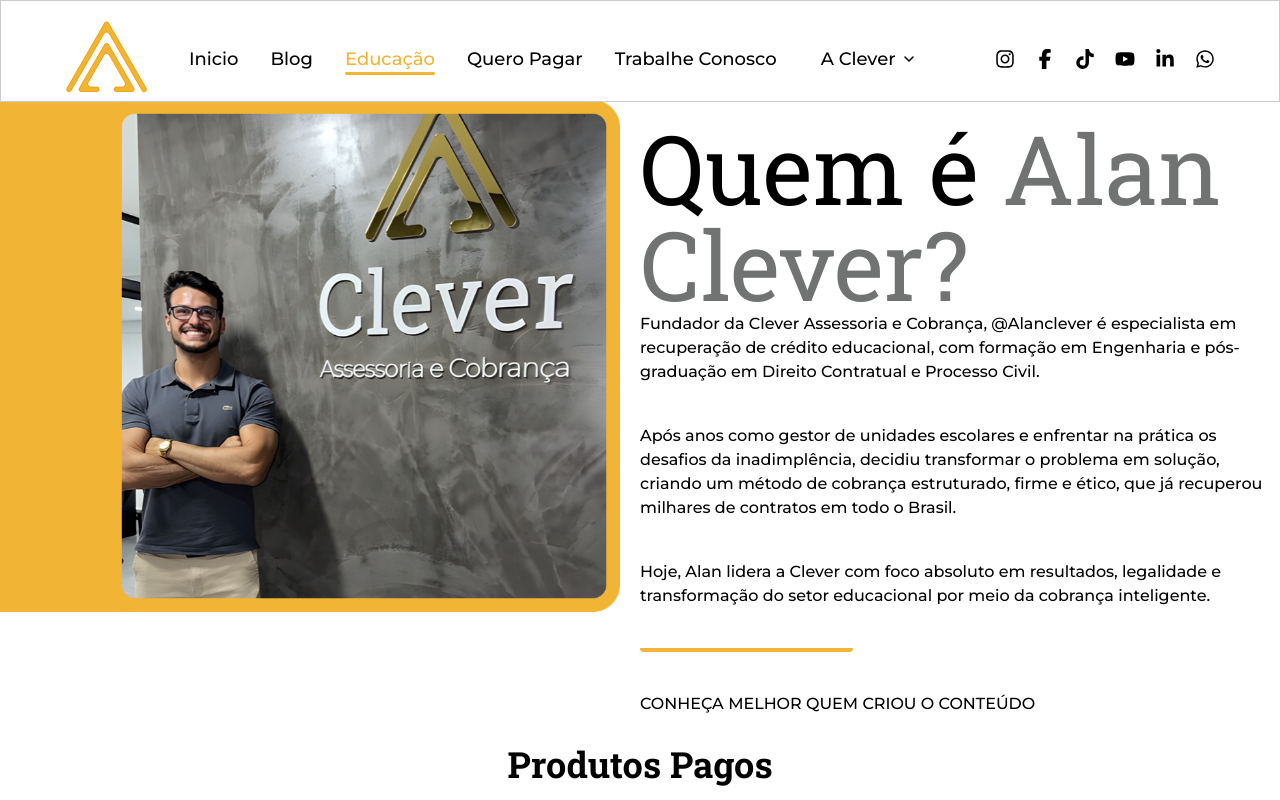
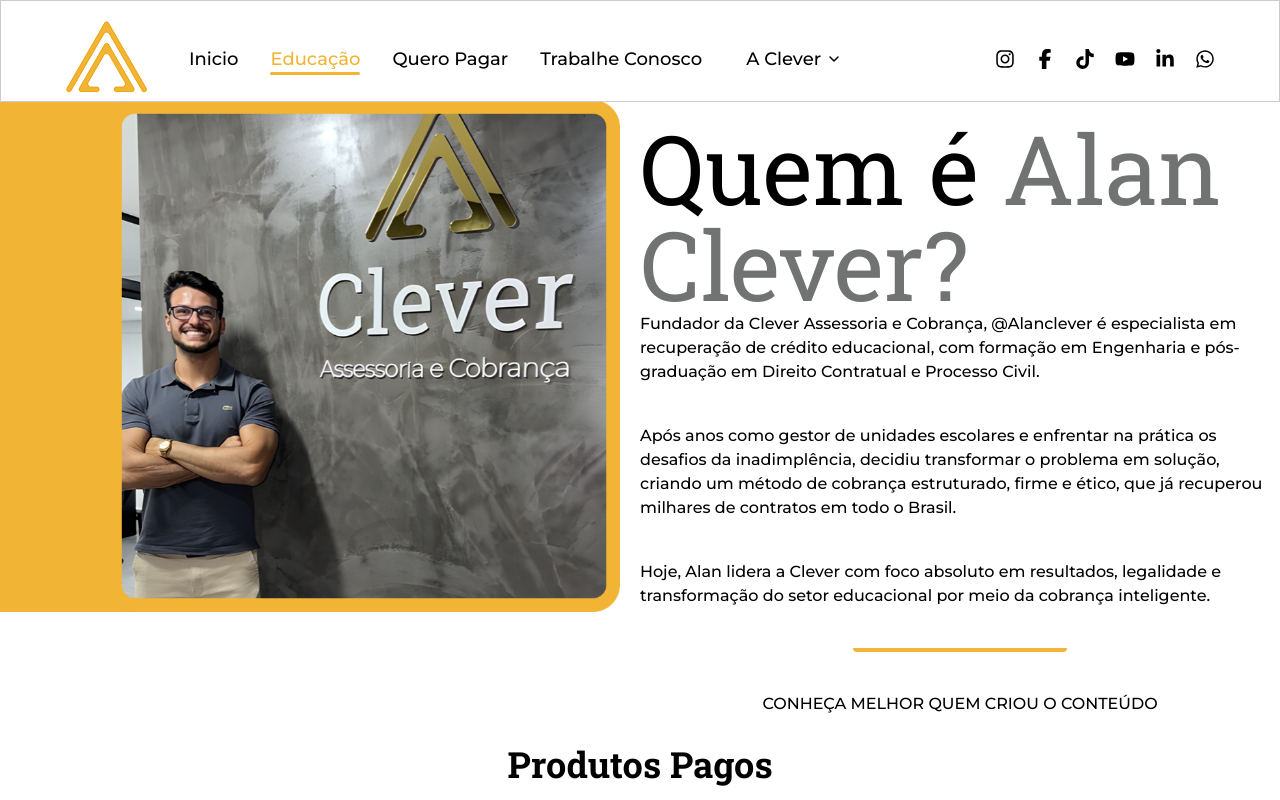
Before and after one commit to Clever-Cobranca/cleverSite2.0, a React (Vite) app: page /Educacao in a window 1280 px wide. Built offline with nearby package versions, Linux system fonts and the light colour scheme.

Commit message:
Responsividade da tela educação

```diff
--- a/src/Pages/Educacao.jsx
+++ b/src/Pages/Educacao.jsx
@@ -2,23 +2,23 @@ import { Header } from "../components/Header/Header"
 import Alan from "../assets/Alan.png"
 import EbookCapa from "../assets/svgs/cobranca-sem-medo.svg"
 import { Footer } from "../components/Footer/Footer"
-export default function Educacao(){
-    return(
+export default function Educacao() {
+    return (
         <>
             <Header />
             <main className="mt-25 mb-25">
-                <section className="md:flex md:justify-between">
-                    <div className="md:w-2/5 md:h-full bg-[#F1B434]">
-                        <img className="md:ml-27" src={Alan}/>
+                <section className="max-md:flex md:justify-items-center lgs:flex max-sm:flex-col md:justify-between">
+                    <div className="md:m-10 lgs:m-0 lgs:w-2/5 md:h-full bg-[#F1B434]">
+                        <img className="lgs:ml-27" src={Alan} />
                     </div>
 
-                    <div className="md:w-1/2 mt-5 text-center md:text-start">
-                        <h1 className="font-family-roboto-slab text-5xl md:text-8xl">Quem é <span className="text-[#707372]">Alan Clever?</span></h1>
-                        <div className="flex flex-col items-center md:items-start gap-10">
+                    <div className="lgs:w-1/2 md:p-10 lgs:p-0 md:flex md:flex-col md:items-center mt-5 text-center lgs:text-start">
+                        <h1 className="font-family-roboto-slab max-sm:text-3xl md:text-5xl lgs:text-8xl">Quem é <span className="text-[#707372]">Alan Clever?</span></h1>
+                        <div className="flex flex-col items-center md:items-center gap-10">
                             <p>Fundador da Clever Assessoria e Cobrança, @Alanclever é especialista em recuperação de crédito educacional, com formação em Engenharia e pós-graduação em Direito Contratual e Processo Civil.</p>
                             <p>Após anos como gestor de unidades escolares e enfrentar na prática os desafios da inadimplência, decidiu transformar o problema em solução, criando um método de cobrança estruturado, firme e ético, que já recuperou milhares de contratos em todo o Brasil.</p>
                             <p>Hoje, Alan lidera a Clever com foco absoluto em resultados, legalidade e transformação do setor educacional por meio da cobrança inteligente.</p>
-                            <div className="border-t-4 border-[#F1B434] w-2/6 rounded-b-full"/>
+                            <div className="border-t-4 border-[#F1B434] w-2/6 rounded-b-full" />
                             <p>CONHEÇA MELHOR QUEM CRIOU O CONTEÚDO</p>
                         </div>
                     </div>
@@ -27,9 +27,9 @@ export default function Educacao(){
                 <section>
                     <h2 className="text-center font-family-roboto-slab font-bold text-4xl mb:text-8xl p-7">Produtos Pagos</h2>
 
-                    <div className="flex flex-col md:flex-row p-10 md:p-0 justify-center gap-5 md:gap-15">
+                    <div className="flex flex-col max-sm:flex-col max-md:flex-row p-10 md:p-10 justify-center gap-5 md:gap-15 md:items-center max-sm:items-center lgs:flex-row">
 
-                        <div className="flex flex-col md:flex-row items-center md:flex md:w-1/3 md:text-center h-4/12 gap-5 justify-around bg-[#E2E2E2] items-center p-3 rounded-4xl">
+                        <div className="flex flex-col md:flex-row max-sm:min-w-11/12 max-sm:justify-center max-md:w-1/2 lgs:w-1/3 md:text-center h-4/12 gap-5 justify-around bg-[#E2E2E2] items-center p-3 rounded-4xl">
                             <img className="rounded-2xl md:h-full md:w-1/2" src={EbookCapa} />
                             <div className="flex flex-col mb:w-1/2 items-center justify-center gap-7">
                                 <h3 className="font-bold text-2xl">Cobrança Sem medo, Escola Sem prejuízo</h3>
@@ -40,7 +40,7 @@ export default function Educacao(){
                             </div>
                         </div>
 
-                        <div className="flex flex-col md:flex-row items-center md:flex md:w-1/3 md:text-center h-4/12 gap-5 justify-around bg-[#E2E2E2] items-center p-3 rounded-4xl">
+                        <div className="flex flex-col md:flex-row max-sm:min-w-11/12 max-sm:justify-center max-md:w-1/2 lgs:w-1/3 md:text-center h-4/12 gap-5 justify-around bg-[#E2E2E2] items-center p-3 rounded-4xl">
                             <img className="rounded-2xl md:h-full md:w-1/2" src={EbookCapa} />
                             <div className="flex flex-col mb:w-1/2 items-center justify-center gap-7">
                                 <h3 className="font-bold text-2xl">Cobrança Sem medo, Escola Sem prejuízo</h3>
@@ -52,8 +52,13 @@ export default function Educacao(){
                         </div>
                     </div>
                 </section>
+
+                <section>
+                    <h3 className="">Blog</h3>
+
+                </section>
             </main>
-            <Footer isBgGray/>
+            <Footer isBgGray />
         </>
     )
 }
--- a/src/Pages/Serviços.jsx
+++ b/src/Pages/Serviços.jsx
@@ -105,7 +105,7 @@ export default function Serviços() {
           </div>
         </section>
 
-        <section className="bg-[#F1B434] md:p-20 p-8">
+        <section className="bg-[#F1B434] md:pt-8 md:pl-8 md:pr-8 md:pb-0 p-8">
           <h4 className="text-[clamp(2.2rem,4vw,5.8rem)] leading-10 font-bold text-center">
             Assessoria Jurídica
           </h4>
--- a/src/components/Header/NavHeaderComponent.jsx
+++ b/src/components/Header/NavHeaderComponent.jsx
@@ -15,10 +15,6 @@ export function NavHeaderComponent() {
     {
       name: "Inicio",
       path: "/",
-    },
-    {
-      name: "Blog",
-      path: "/solucoes",
     },
     {
       name: "Educação",
```
